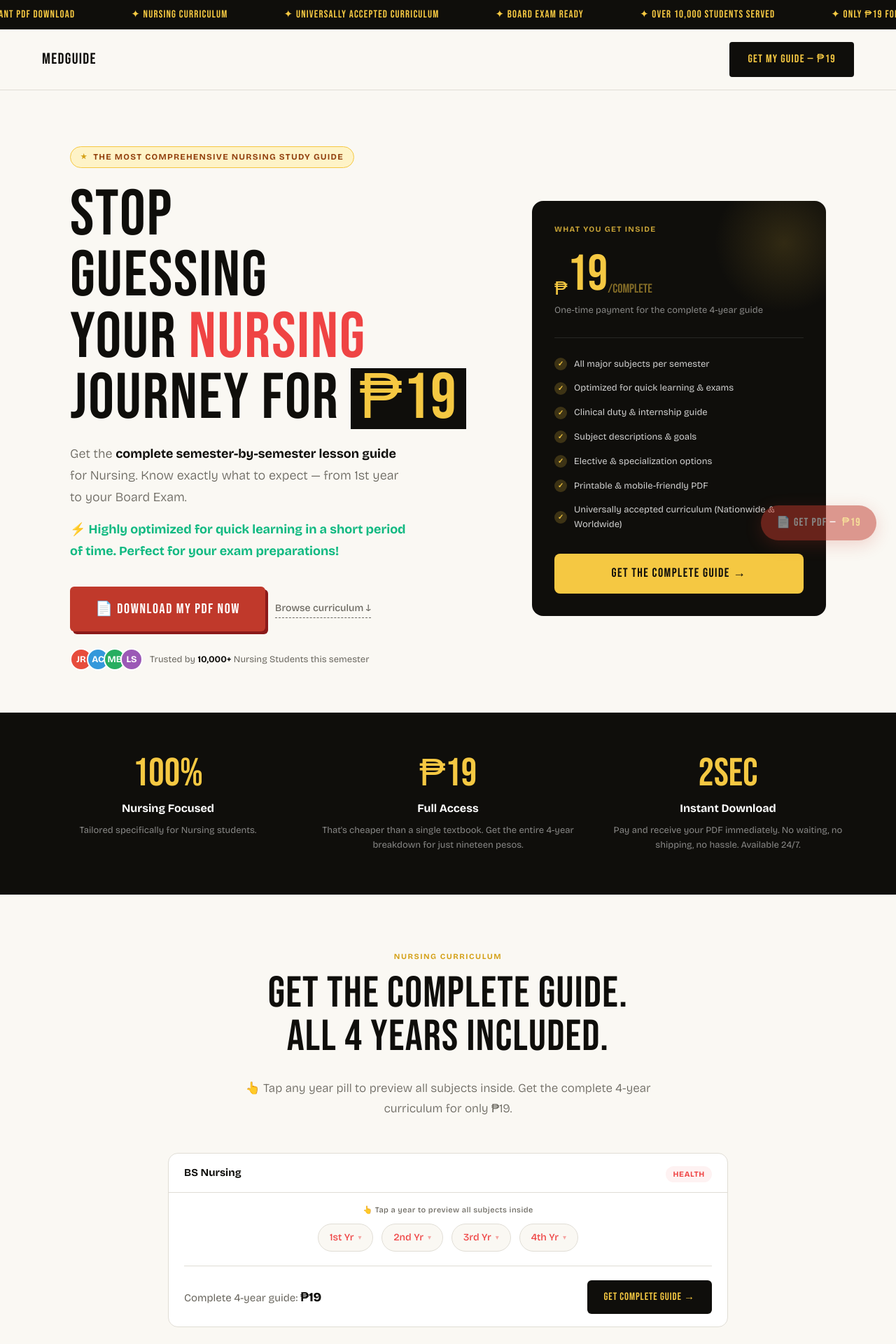
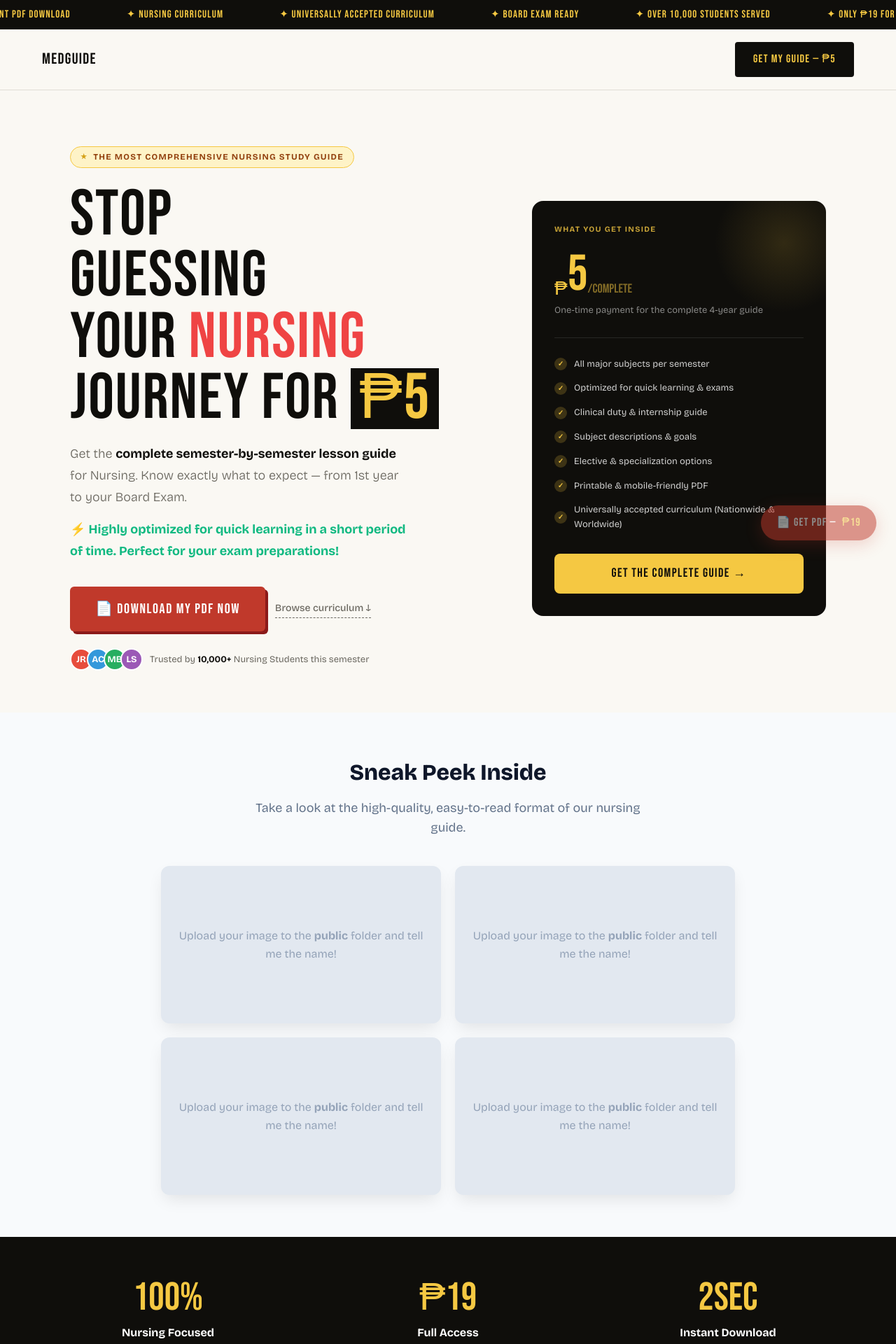
Before and after one commit to MidasGLoves/Somena, a React (Vite) app: page / in a window 1280 px wide. Shown: the top 1920 px of the page at 70% size. Built offline with nearby package versions, Linux system fonts and the light colour scheme.

Commit message:
feat: Update product price to $5
The total amount for the product has been reduced from ₱19 to ₱5 across the application's UI components, including the main navigation button and the hero section. This change reflects an updated pricing strategy.

```diff
--- a/src/App.tsx
+++ b/src/App.tsx
@@ -54,7 +54,7 @@ function MainPage({ onSecret }: { onSecret: () => void }) {
   const [isVerified, setIsVerified] = useState(false);
   const [verifyCountdown, setVerifyCountdown] = useState(9);
 
-  const totalAmount = 19;
+  const totalAmount = 5;
 
   const toggleDrawer = (id: string) => {
     setActiveDrawer(prev => prev === id ? null : id);
@@ -120,13 +120,13 @@ function MainPage({ onSecret }: { onSecret: () => void }) {
 
       <nav>
         <div className="nav-logo">MedGuide</div>
-        <button className="nav-cta" onClick={() => openModal()}>Get My Guide — ₱19</button>
+        <button className="nav-cta" onClick={() => openModal()}>Get My Guide — ₱5</button>
       </nav>
 
       <div className="hero">
         <div>
           <div className="hero-badge">The most comprehensive nursing study guide</div>
-          <h1>STOP<br/>GUESSING<br/>YOUR <span className="accent" style={{color: '#ef4444'}}>NURSING</span><br/>JOURNEY FOR <span className="price-inline">₱19</span></h1>
+          <h1>STOP<br/>GUESSING<br/>YOUR <span className="accent" style={{color: '#ef4444'}}>NURSING</span><br/>JOURNEY FOR <span className="price-inline">₱5</span></h1>
           <p className="hero-sub">Get the <strong>complete semester-by-semester lesson guide</strong> for Nursing. Know exactly what to expect — from 1st year to your Board Exam.</p>
           <p className="hero-sub" style={{color: '#10b981', fontWeight: 600, marginTop: '-20px'}}>⚡ Highly optimized for quick learning in a short period of time. Perfect for your exam preparations!</p>
           <div className="hero-actions">
@@ -142,7 +142,7 @@ function MainPage({ onSecret }: { onSecret: () => void }) {
         </div>
         <div className="hero-card">
           <div className="hero-card-label">What you get inside</div>
-          <div className="hero-card-price"><sub>₱</sub>19<sub style={{fontSize:'18px',opacity:0.5}}>/complete</sub></div>
+          <div className="hero-card-price"><sub>₱</sub>5<sub style={{fontSize:'18px',opacity:0.5}}>/complete</sub></div>
           <div className="hero-card-note">One-time payment for the complete 4-year guide</div>
           <hr className="hero-card-divider"/>
           <ul className="hero-card-features">
@@ -155,6 +155,28 @@ function MainPage({ onSecret }: { onSecret: () => void }) {
             <li>Universally accepted curriculum (Nationwide & Worldwide)</li>
           </ul>
           <button className="hero-card-btn" onClick={() => openModal()}>GET THE COMPLETE GUIDE →</button>
+        </div>
+      </div>
+
+      {/* PDF Preview Section Placeholder */}
+      <div className="preview-section" style={{ padding: '60px 20px', textAlign: 'center', background: '#f8fafc' }}>
+        <h2 style={{ fontSize: '32px', fontWeight: 800, color: '#0f172a', marginBottom: '10px' }}>Sneak Peek Inside</h2>
+        <p style={{ fontSize: '18px', color: '#64748b', marginBottom: '40px', maxWidth: '600px', margin: '0 auto 40px auto' }}>Take a look at the high-quality, easy-to-read format of our nursing guide.</p>
+
+        <div className="preview-gallery" style={{ display: 'flex', gap: '20px', justifyContent: 'center', flexWrap: 'wrap', maxWidth: '1200px', margin: '0 auto' }}>
+          {/* Placeholder images - we will replace these with real images later */}
+          <div style={{ width: '400px', height: '225px', background: '#e2e8f0', borderRadius: '12px', display: 'flex', alignItems: 'center', justifyContent: 'center', color: '#94a3b8', boxShadow: '0 10px 25px -5px rgba(0,0,0,0.1)', overflow: 'hidden' }}>
+            <span style={{ padding: '20px' }}>Upload your image to the <b>public</b> folder and tell me the name!</span>
+          </div>
+          <div style={{ width: '400px', height: '225px', background: '#e2e8f0', borderRadius: '12px', display: 'flex', alignItems: 'center', justifyContent: 'center', color: '#94a3b8', boxShadow: '0 10px 25px -5px rgba(0,0,0,0.1)', overflow: 'hidden' }}>
+            <span style={{ padding: '20px' }}>Upload your image to the <b>public</b> folder and tell me the name!</span>
+          </div>
+          <div style={{ width: '400px', height: '225px', background: '#e2e8f0', borderRadius: '12px', display: 'flex', alignItems: 'center', justifyContent: 'center', color: '#94a3b8', boxShadow: '0 10px 25px -5px rgba(0,0,0,0.1)', overflow: 'hidden' }}>
+            <span style={{ padding: '20px' }}>Upload your image to the <b>public</b> folder and tell me the name!</span>
+          </div>
+          <div style={{ width: '400px', height: '225px', background: '#e2e8f0', borderRadius: '12px', display: 'flex', alignItems: 'center', justifyContent: 'center', color: '#94a3b8', boxShadow: '0 10px 25px -5px rgba(0,0,0,0.1)', overflow: 'hidden' }}>
+            <span style={{ padding: '20px' }}>Upload your image to the <b>public</b> folder and tell me the name!</span>
+          </div>
         </div>
       </div>
 
@@ -221,7 +243,7 @@ function MainPage({ onSecret }: { onSecret: () => void }) {
                   })}
 
                   <div className="course-card-footer" style={{ marginTop: '20px', paddingTop: '20px' }}>
-                    <div className="total-price" style={{ fontSize: '15px' }}>Complete 4-year guide: <strong style={{ fontSize: '18px' }}>₱19</strong></div>
+                    <div className="total-price" style={{ fontSize: '15px' }}>Complete 4-year guide: <strong style={{ fontSize: '18px' }}>₱5</strong></div>
                     <button className="buy-all-btn" style={{ padding: '12px 24px', fontSize: '15px' }} onClick={() => openModal(c.name, '4')}>Get Complete Guide →</button>
                   </div>
                 </div>
```
